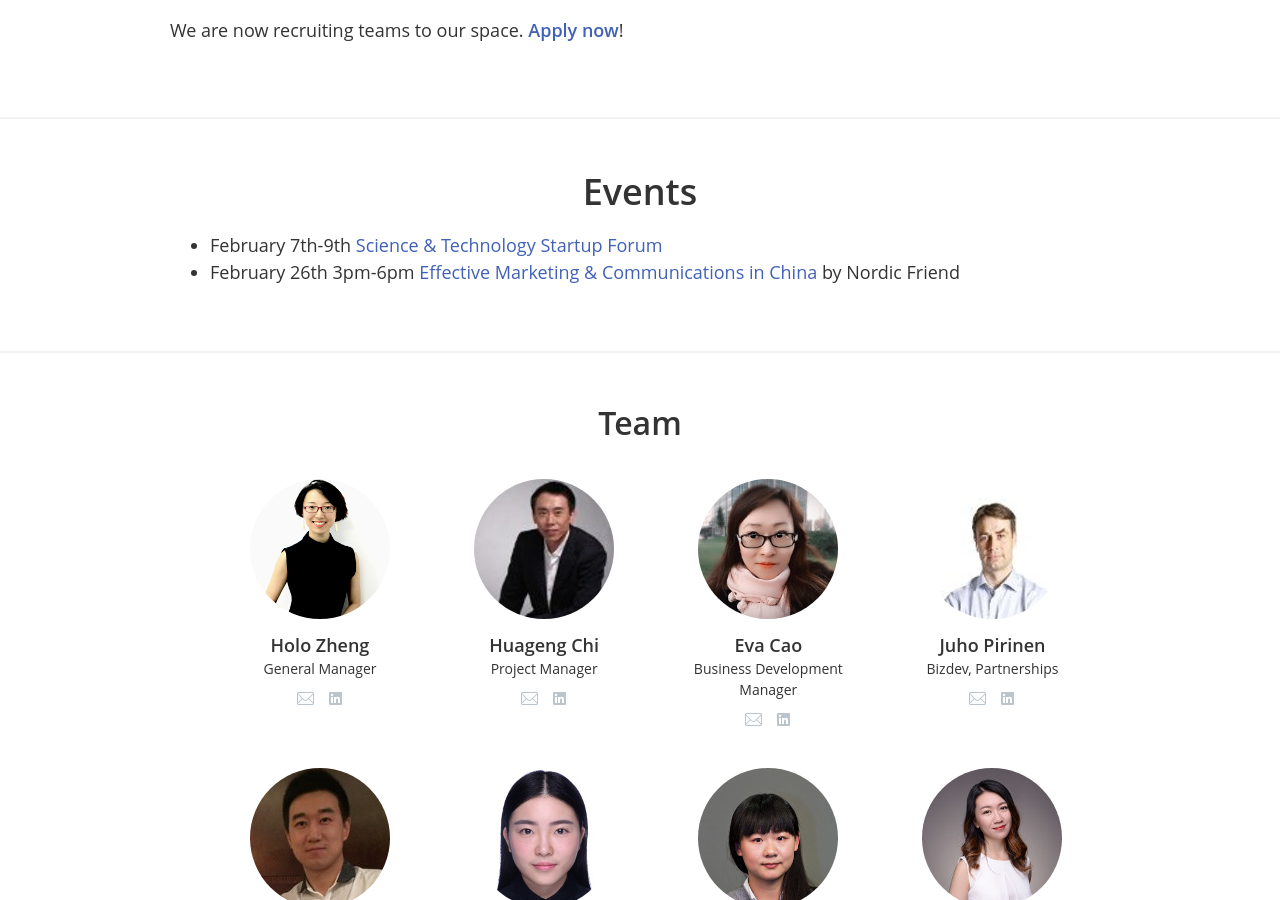
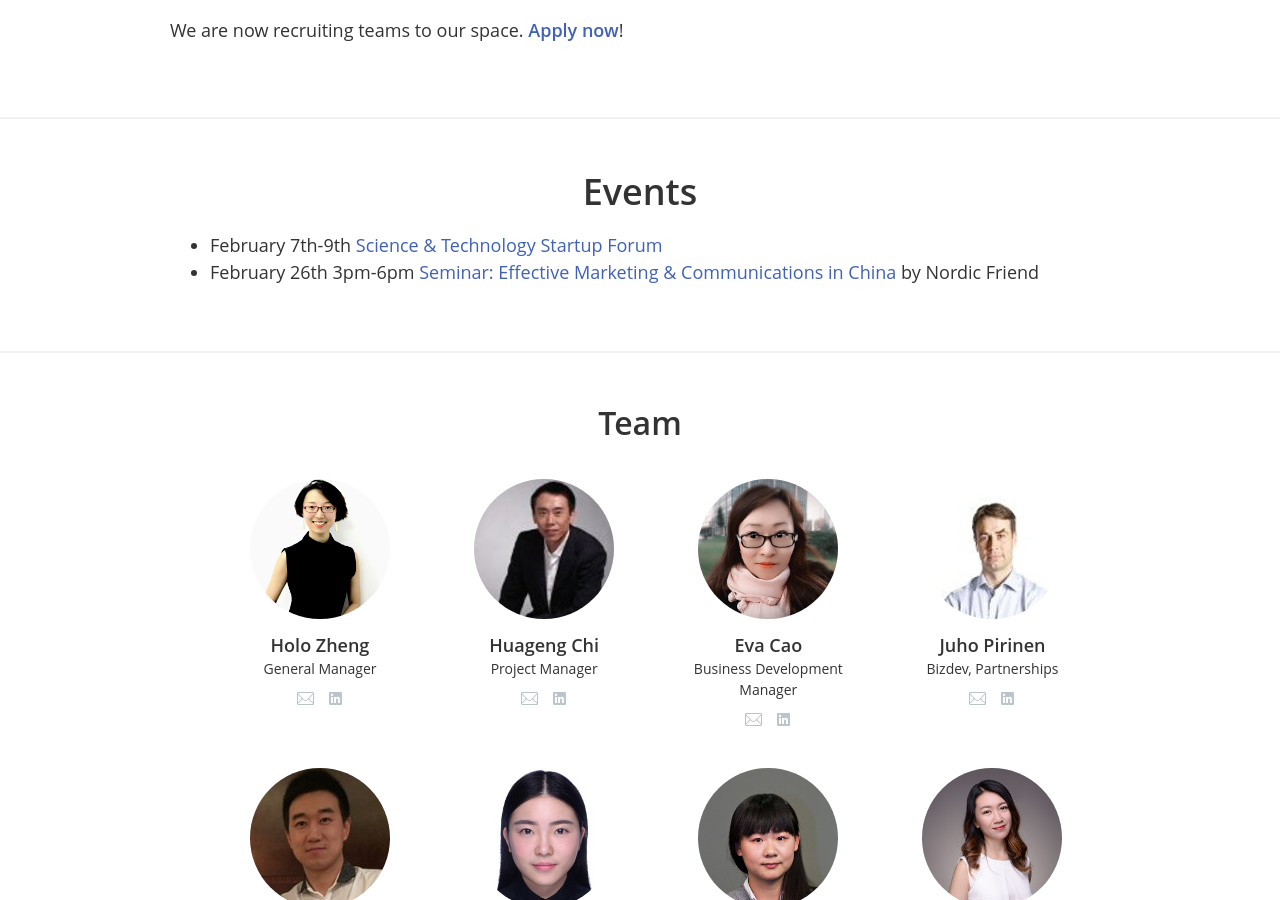
Before and after one commit to techcodefinland/techcode.fi, a Jekyll site: the page built from index.html, in a window 1280 px wide and 900 px high, scrolled down 1447 px. Built offline with Jekyll 4.4.1, drawn with Linux system fonts in a browser that asks for light colours; nearby versions of some CDN libraries.

Commit message:
Update events.md

```diff
--- a/_includes/events.md
+++ b/_includes/events.md
@@ -1,2 +1,2 @@
-- February 7th-9th [Science & Technology Startup Forum](https://newcohelsinki.fi/fi/science-technology-startup-forum/)
-- February 26th 3pm-6pm [Effective Marketing & Communications in China](https://www.eventbrite.com/e/effective-marketing-communications-in-china-tickets-42713071948) by Nordic Friend
+ - February 7th-9th [Science & Technology Startup Forum](https://newcohelsinki.fi/fi/science-technology-startup-forum/)
+- February 26th 3pm-6pm [Seminar: Effective Marketing & Communications in China](https://www.eventbrite.com/e/effective-marketing-communications-in-china-tickets-42713071948) by Nordic Friend
```
